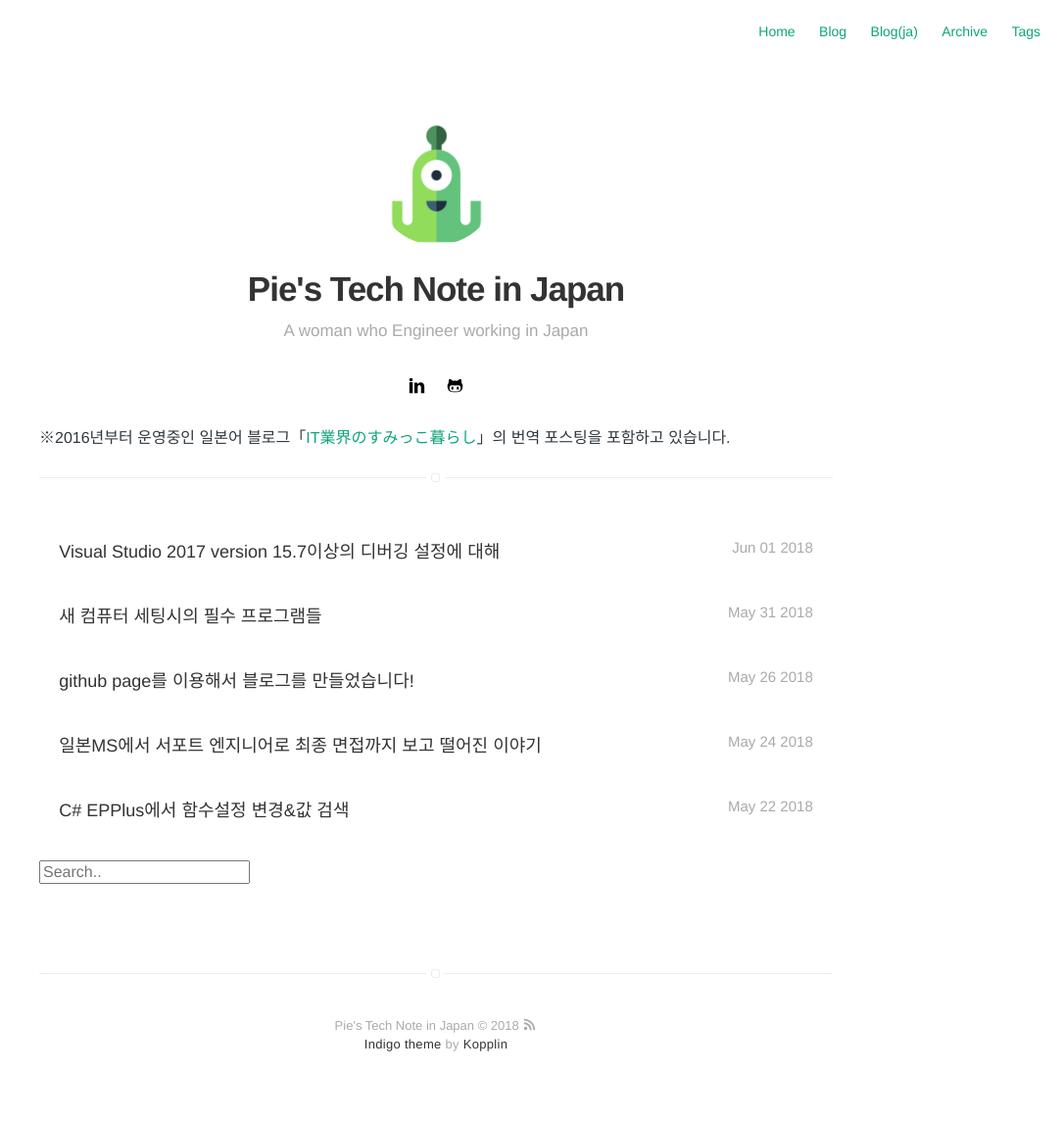
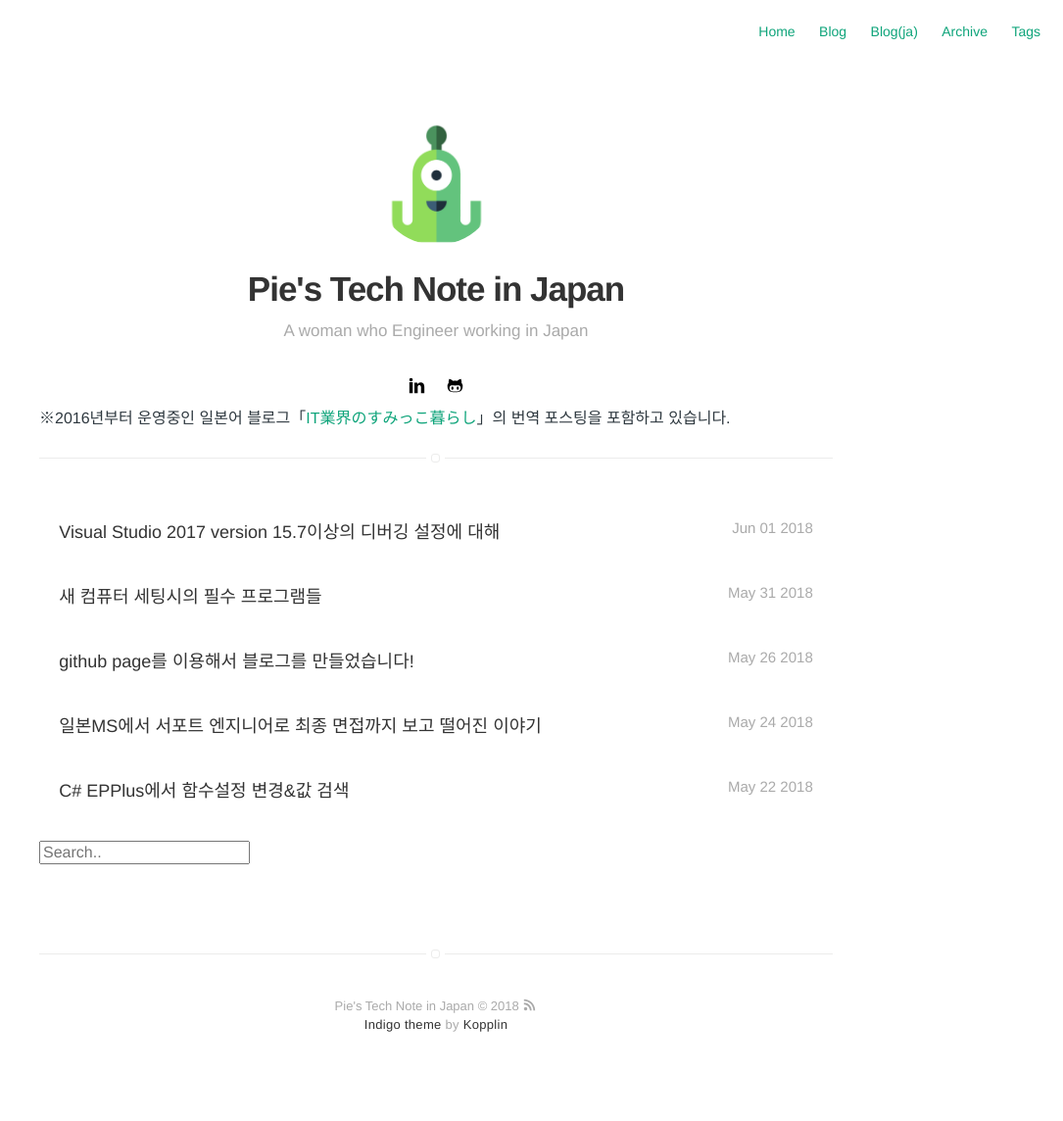
Before and after one commit to Pie001/pie001.github.io, a Jekyll site: the page built from blog/index.html, in a window 1280 px wide. Shown: the whole page at 98% size, without its empty margins (195-1280 px from the left). Built offline with Jekyll 4.4.1, drawn with Linux system fonts in a browser that asks for light colours.

Commit message:
Update index.html

```diff
--- a/blog/index.html
+++ b/blog/index.html
@@ -5,7 +5,7 @@ layout: page
 title: Blog
 ---
 
-<div style="margin-top:20px;">
+<div class="blog-list-desc">
     ※2016년부터 운영중인 일본어 블로그「<a href="http://pie001.hatenablog.com" target="_blnak">IT業界のすみっこ暮らし</a>」의 번역 포스팅을 포함하고 있습니다.
 </div>
 
```
